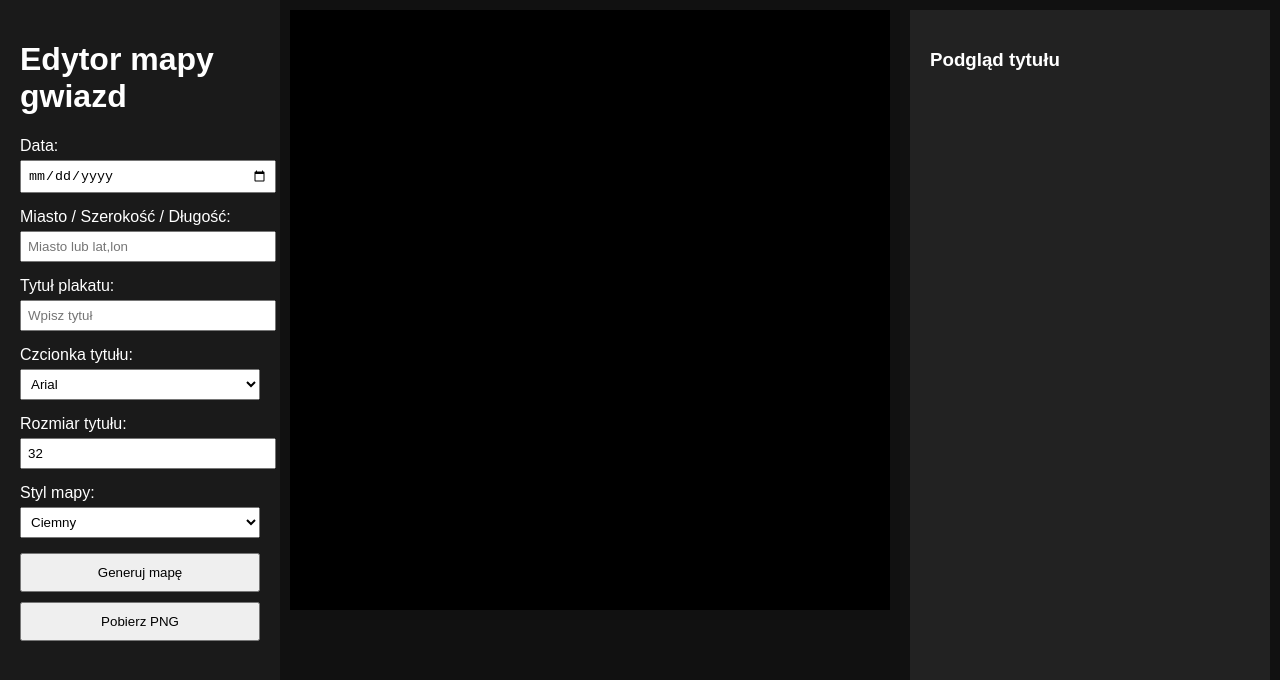
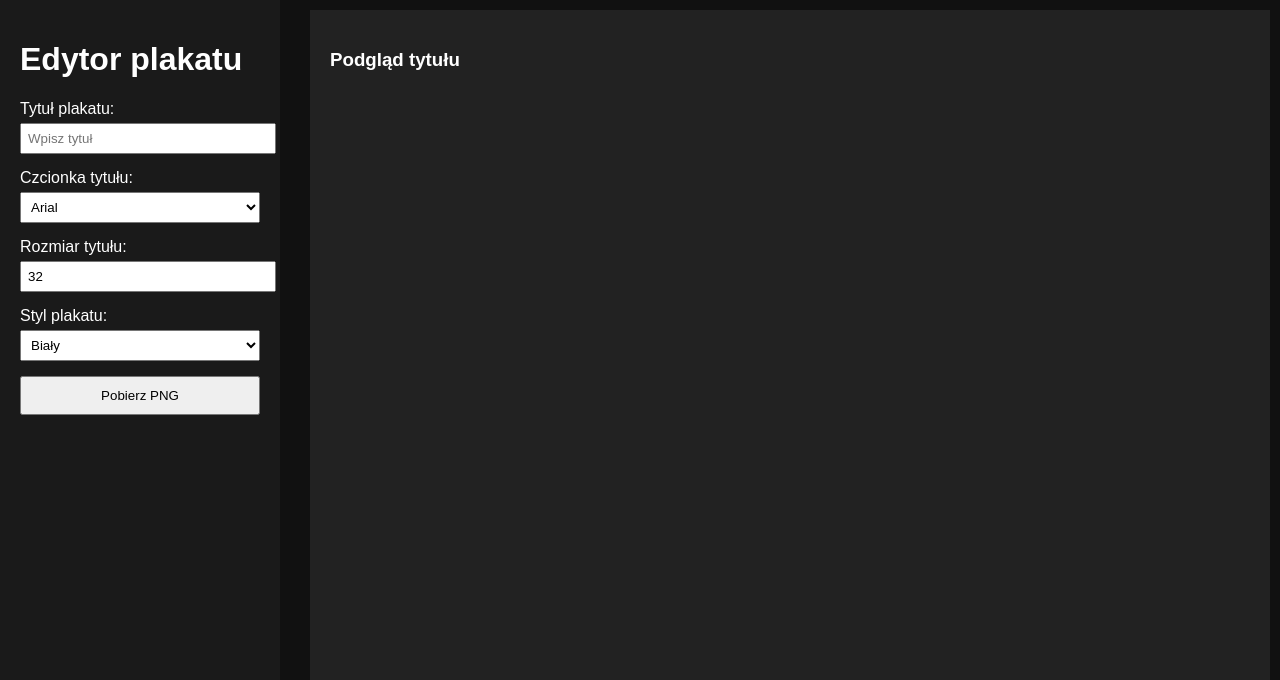
Before and after one commit to plomienplomien-lang/star-map-editor, a plain HTML site: page index.html in a window 1280 px wide. Drawn offline with nearby package versions, Linux system fonts and the light colour scheme; a script that the page names is missing.

Commit message:
Update index.html

```diff
--- a/index.html
+++ b/index.html
@@ -2,28 +2,12 @@
 <html lang="pl">
 <head>
   <meta charset="UTF-8">
-  <title>Edytor mapy gwiazd</title>
-
-  <!-- D3 -->
-  <script src="https://d3js.org/d3.v7.min.js"></script>
-  <!-- d3-celestial -->
-  <script src="https://ofrohn.github.io/files/celestial/celestial.js"></script>
-
+  <title>Edytor plakatu</title>
   <link rel="stylesheet" href="style.css">
 </head>
 <body>
   <div class="controls">
-    <h1>Edytor mapy gwiazd</h1>
-
-    <label>
-      Data:
-      <input type="date" id="date">
-    </label>
-
-    <label>
-      Miasto / Szerokość / Długość:
-      <input type="text" id="city" placeholder="Miasto lub lat,lon">
-    </label>
+    <h1>Edytor plakatu</h1>
 
     <label>
       Tytuł plakatu:
@@ -46,21 +30,19 @@
     </label>
 
     <label>
-      Styl mapy:
+      Styl plakatu:
       <select id="style">
+        <option value="white">Biały</option>
         <option value="dark">Ciemny</option>
-        <option value="light">Jasny</option>
         <option value="pastel">Pastel</option>
       </select>
     </label>
 
-    <button id="generate">Generuj mapę</button>
     <button id="download">Pobierz PNG</button>
   </div>
 
   <div id="workspace">
-    <div id="map-container">
-      <div id="celestial-map"></div>
+    <div id="poster">
       <div id="poster-title"></div>
     </div>
     <div id="preview">
```
